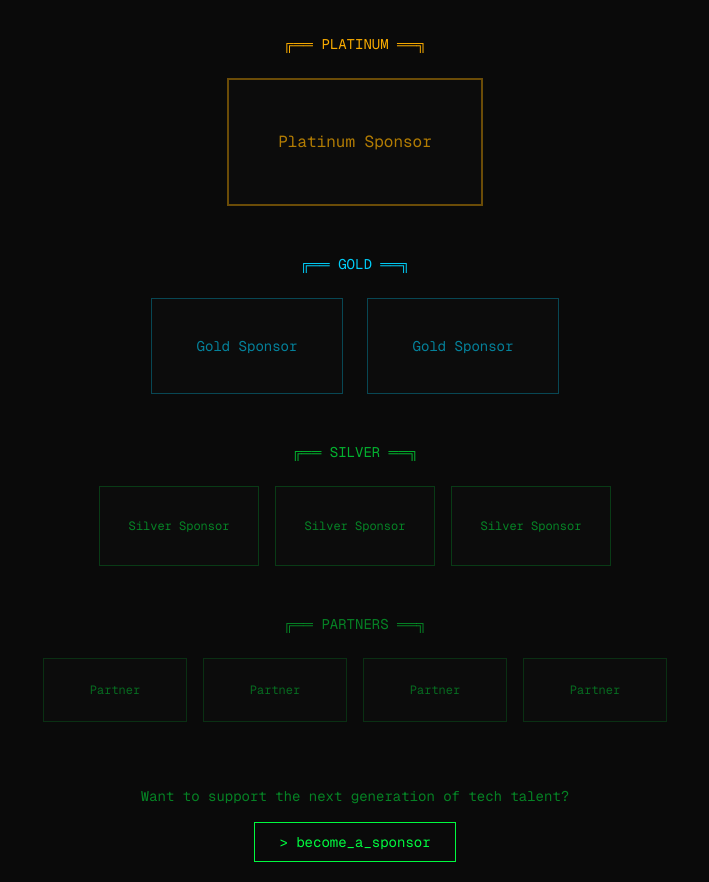
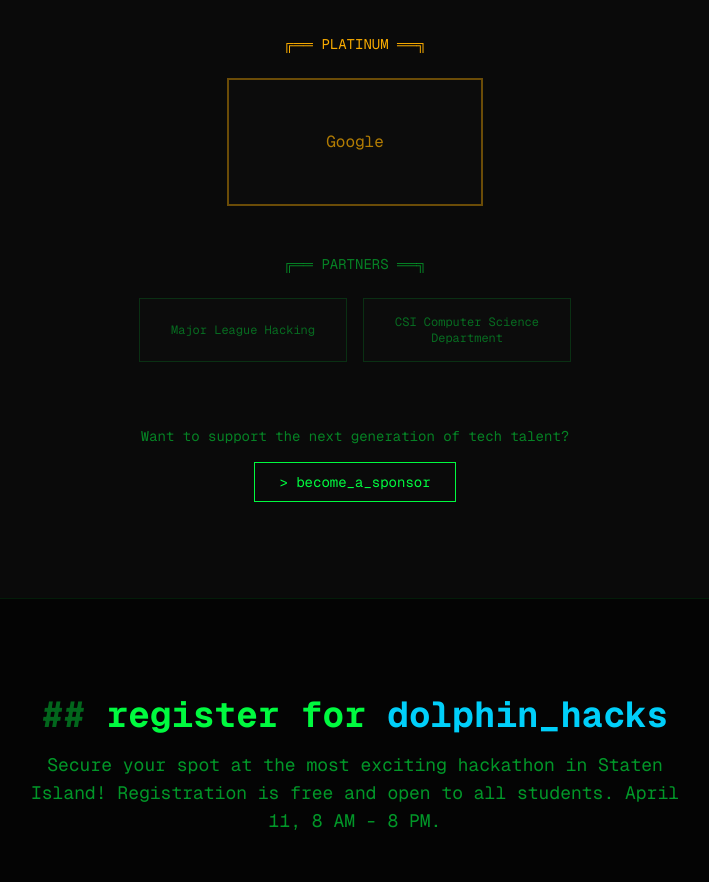
Before and after one commit to xiajieou/HackCSI, a Next.js app: page / in a window 1280 px wide. Shown: the part 3660-4542 px from the top of the page, without its empty margins (285-994 px from the left). Built offline with nearby package versions, Linux system fonts and the light colour scheme.

Commit message:
update sponsors

```diff
--- a/src/components/Sponsors.tsx
+++ b/src/components/Sponsors.tsx
@@ -1,22 +1,13 @@
 export function Sponsors() {
   const tierSponsors = {
     platinum: [
-      { name: "TechCorp", placeholder: "Platinum Sponsor" },
+      { name: "Google", placeholder: "Platinum Sponsor" },
     ],
-    gold: [
-      { name: "InnovateTech", placeholder: "Gold Sponsor" },
-      { name: "CodeWorks", placeholder: "Gold Sponsor" },
-    ],
-    silver: [
-      { name: "DataFlow", placeholder: "Silver Sponsor" },
-      { name: "CloudNine", placeholder: "Silver Sponsor" },
-      { name: "DevStudio", placeholder: "Silver Sponsor" },
-    ],
+    gold: [],
+    silver: [],
     partners: [
-      { name: "CSI Computer Science", placeholder: "Partner" },
-      { name: "CUNY TechWorks", placeholder: "Partner" },
-      { name: "NYC Tech Hub", placeholder: "Partner" },
-      { name: "MLH", placeholder: "Partner" },
+      { name: "Major League Hacking", placeholder: "Partner" },
+      { name: "CSI Computer Science Department", placeholder: "Partner" },
     ],
   };
 
@@ -41,7 +32,7 @@ export function Sponsors() {
         </div>
 
         {/* Platinum Tier */}
-        <div className="mb-12">
+        {tierSponsors.platinum.length > 0 && <div className="mb-12">
           <h3 className="text-center text-sm font-mono text-[#ffb000] mb-6">
             ╔══ PLATINUM ══╗
           </h3>
@@ -51,16 +42,16 @@ export function Sponsors() {
                 key={sponsor.name}
                 className="w-64 h-32 flex items-center justify-center border-2 border-[#ffb000]/40 bg-[#0d0d0d] hover:border-[#ffb000] transition-colors"
               >
-                <p className="font-mono text-[#ffb000]/70">
-                  {sponsor.placeholder}
+                <p className="font-mono text-[#ffb000]/70 text-center px-2">
+                  {sponsor.name}
                 </p>
               </div>
             ))}
           </div>
-        </div>
+        </div>}
 
         {/* Gold Tier */}
-        <div className="mb-12">
+        {tierSponsors.gold.length > 0 && <div className="mb-12">
           <h3 className="text-center text-sm font-mono text-[#00d4ff] mb-6">
             ╔══ GOLD ══╗
           </h3>
@@ -70,16 +61,16 @@ export function Sponsors() {
                 key={sponsor.name}
                 className="w-48 h-24 flex items-center justify-center border border-[#00d4ff]/30 bg-[#0d0d0d] hover:border-[#00d4ff] transition-colors"
               >
-                <p className="font-mono text-sm text-[#00d4ff]/60">
-                  {sponsor.placeholder}
+                <p className="font-mono text-sm text-[#00d4ff]/60 text-center px-2">
+                  {sponsor.name}
                 </p>
               </div>
             ))}
           </div>
-        </div>
+        </div>}
 
         {/* Silver Tier */}
-        <div className="mb-12">
+        {tierSponsors.silver.length > 0 && <div className="mb-12">
           <h3 className="text-center text-sm font-mono text-[#00ff41]/70 mb-6">
             ╔══ SILVER ══╗
           </h3>
@@ -89,16 +80,16 @@ export function Sponsors() {
                 key={sponsor.name}
                 className="w-40 h-20 flex items-center justify-center border border-[#00ff41]/20 bg-[#0d0d0d] hover:border-[#00ff41]/50 transition-colors"
               >
-                <p className="text-xs font-mono text-[#00ff41]/50">
-                  {sponsor.placeholder}
+                <p className="text-xs font-mono text-[#00ff41]/50 text-center px-2">
+                  {sponsor.name}
                 </p>
               </div>
             ))}
           </div>
-        </div>
+        </div>}
 
         {/* Partners */}
-        <div>
+        {tierSponsors.partners.length > 0 && <div>
           <h3 className="text-center text-sm font-mono text-[#00ff41]/50 mb-6">
             ╔══ PARTNERS ══╗
           </h3>
@@ -106,15 +97,15 @@ export function Sponsors() {
             {tierSponsors.partners.map((sponsor) => (
               <div
                 key={sponsor.name}
-                className="w-36 h-16 flex items-center justify-center border border-[#00ff41]/15 bg-[#0d0d0d] hover:border-[#00ff41]/40 transition-colors"
+                className="w-52 h-16 flex items-center justify-center border border-[#00ff41]/15 bg-[#0d0d0d] hover:border-[#00ff41]/40 transition-colors"
               >
-                <p className="text-xs font-mono text-[#00ff41]/40">
-                  {sponsor.placeholder}
+                <p className="text-xs font-mono text-[#00ff41]/40 text-center px-2">
+                  {sponsor.name}
                 </p>
               </div>
             ))}
           </div>
-        </div>
+        </div>}
 
         {/* Become a Sponsor CTA */}
         <div className="mt-16 text-center">
```
